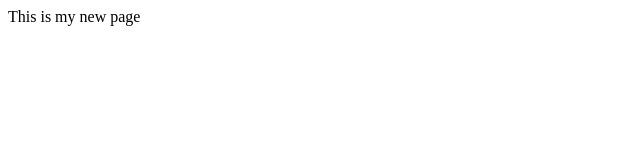
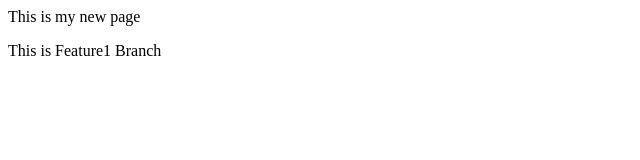
Before and after one commit to Ruchitachaudhari23/localrepo, a plain HTML site: page index.html in a window 1280 px wide. Shown: the whole page, without its empty margins (0-640 px from the left). Drawn offline with Linux system fonts and the light colour scheme.

Commit message:
new feature

```diff
--- a/index.html
+++ b/index.html
@@ -1 +1,2 @@
 <p>This is my new page</p>
+<p>This is Feature1 Branch</p>
```
